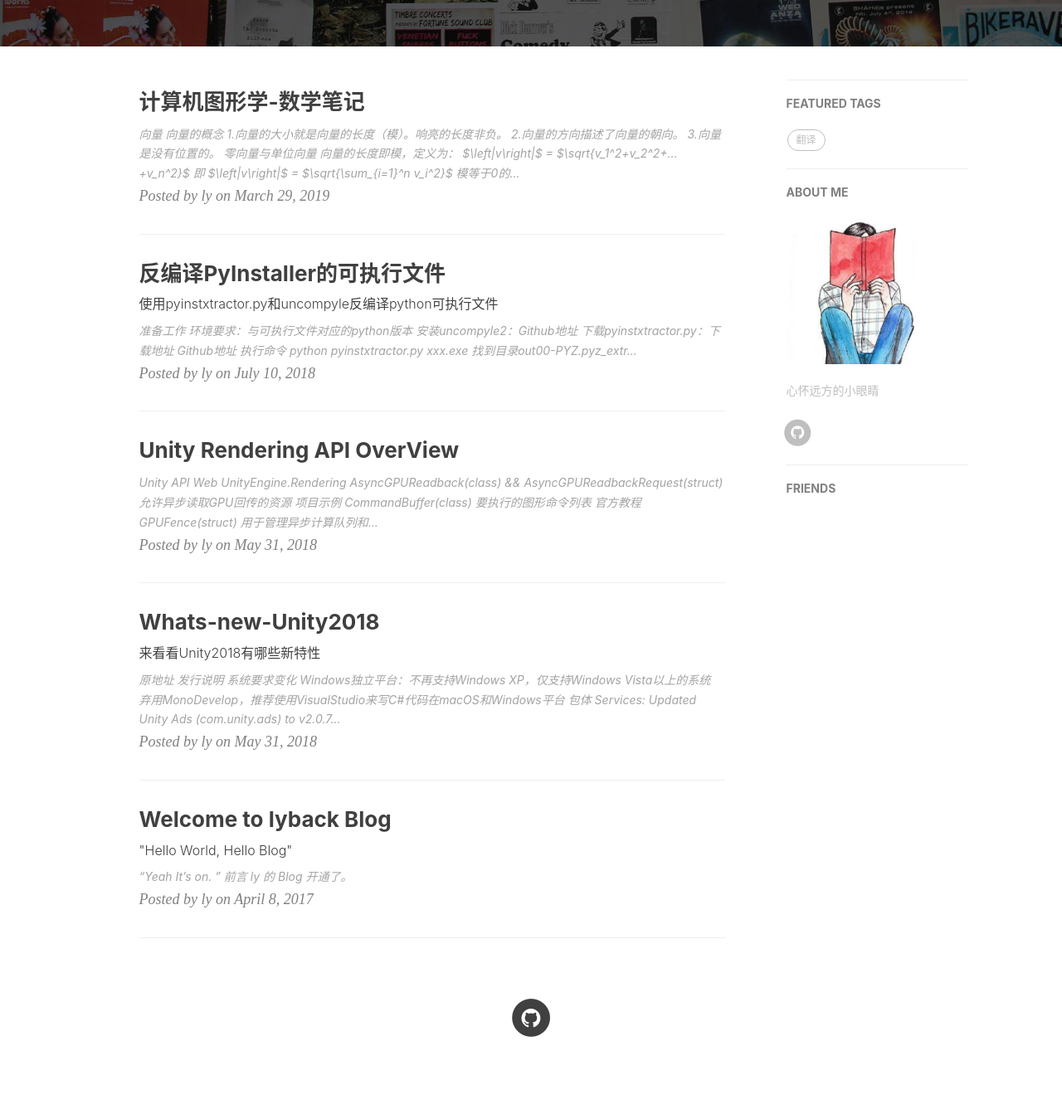
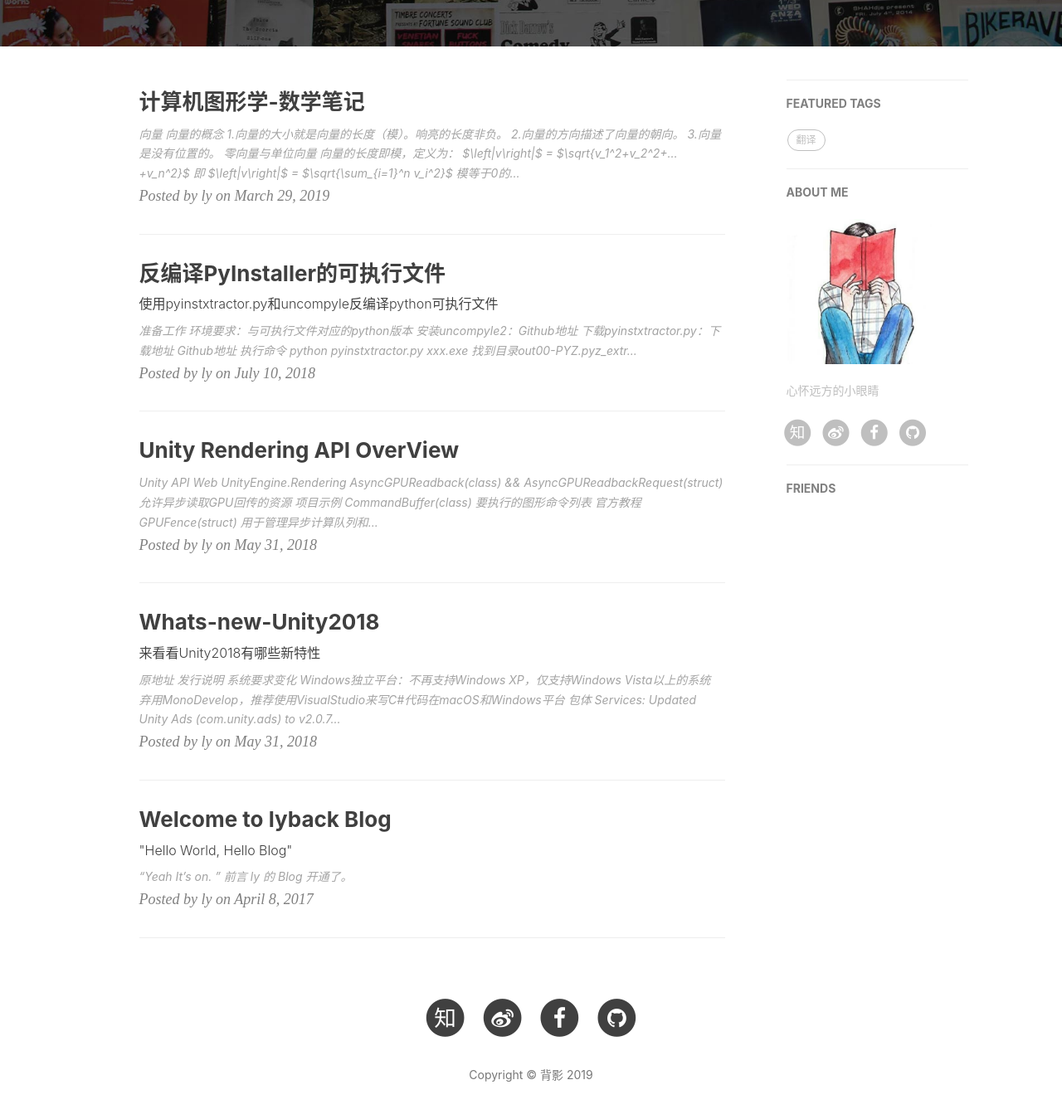
Before and after one commit to lyback/lyback.github.com, a Jekyll site: the page built from index.html, in a window 1280 px wide and 1400 px high, scrolled down 362 px. Shown: the top 1343 px of the window at 83% size. Built offline with Jekyll 4.4.1, drawn with Linux system fonts in a browser that asks for light colours; nearby versions of some CDN libraries; the list of posts is cut into pages by our own code; comment, search, counter and statistics services are not loaded.

Commit message:
test:github

```diff
--- a/_config.yml
+++ b/_config.yml
@@ -12,11 +12,11 @@
 
 # SNS settings
 RSS: false
-#weibo_username:     huxpro
-#zhihu_username:     背影
-github_username: lyback
+weibo_username:     huxpro
+zhihu_username:     huxpro
+github_username:    huxpro
 #twitter_username:  huxpro
-#facebook_username:  huxpro
+facebook_username:  huxpro
 
 
 
--- a/_includes/footer.html
+++ b/_includes/footer.html
@@ -4,7 +4,7 @@
         <div class="row">
             <div class="col-lg-8 col-lg-offset-2 col-md-10 col-md-offset-1">
                 <ul class="list-inline text-center">
-                    <!-- {% if site.RSS %}
+                    {% if site.RSS %}
                     <li>
                         <a href="{{ "/feed.xml" | prepend: site.baseurl }}">
                             <span class="fa-stack fa-lg">
@@ -13,7 +13,7 @@
                             </span>
                         </a>
                     </li>
-                    {% endif %} -->
+                    {% endif %}
                     {% if site.twitter_username %}
                     <li>
                         <a href="https://twitter.com/{{ site.twitter_username }}">
@@ -58,27 +58,27 @@
                         </a>
                     </li>
                     {% endif %}
-                    <!-- {% if site.github_username %} -->
+                    {% if site.github_username %}
                     <li>
-                        <a target="_blank" href="https://github.com/lyback">
+                        <a target="_blank" href="https://github.com/{{ site.github_username }}">
                             <span class="fa-stack fa-lg">
                                 <i class="fa fa-circle fa-stack-2x"></i>
                                 <i class="fa fa-github fa-stack-1x fa-inverse"></i>
                             </span>
                         </a>
                     </li>
-                    <!-- {% endif %} -->
+                    {% endif %}
                 </ul>
-                <!-- <p class="copyright text-muted"> -->
-                    <!-- Copyright &copy; {{ site.title }} {{ site.time | date: '%Y' }} -->
-                    <!-- <br> -->
-                    <!-- Theme by <a href="http://huangxuan.me">Hux</a> | -->
-                    <!-- <iframe -->
-                        <!-- style="margin-left: 2px; margin-bottom:-5px;" -->
-                        <!-- frameborder="0" scrolling="0" width="91px" height="20px" -->
-                        <!-- src="https://ghbtns.com/github-btn.html?user=huxpro&repo=huxpro.github.io&type=star&count=true" > -->
-                    <!-- </iframe> -->
-                <!-- </p> -->
+                <p class="copyright text-muted">
+                    Copyright &copy; {{ site.title }} {{ site.time | date: '%Y' }}
+                    <br>
+                    <!-- Theme by <a href="http://huangxuan.me">Hux</a> |
+                    <iframe
+                        style="margin-left: 2px; margin-bottom:-5px;"
+                        frameborder="0" scrolling="0" width="91px" height="20px"
+                        src="https://ghbtns.com/github-btn.html?user=huxpro&repo=huxpro.github.io&type=star&count=true" >
+                    </iframe> -->
+                </p>
             </div>
         </div>
     </div>
```
